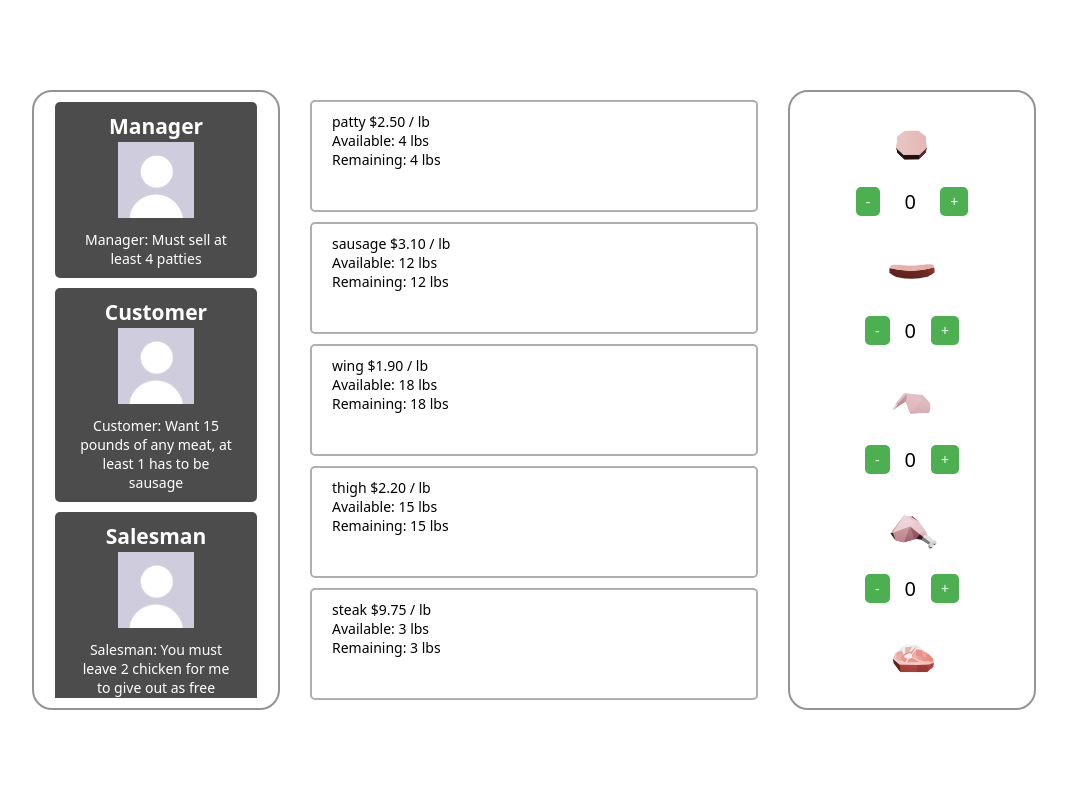
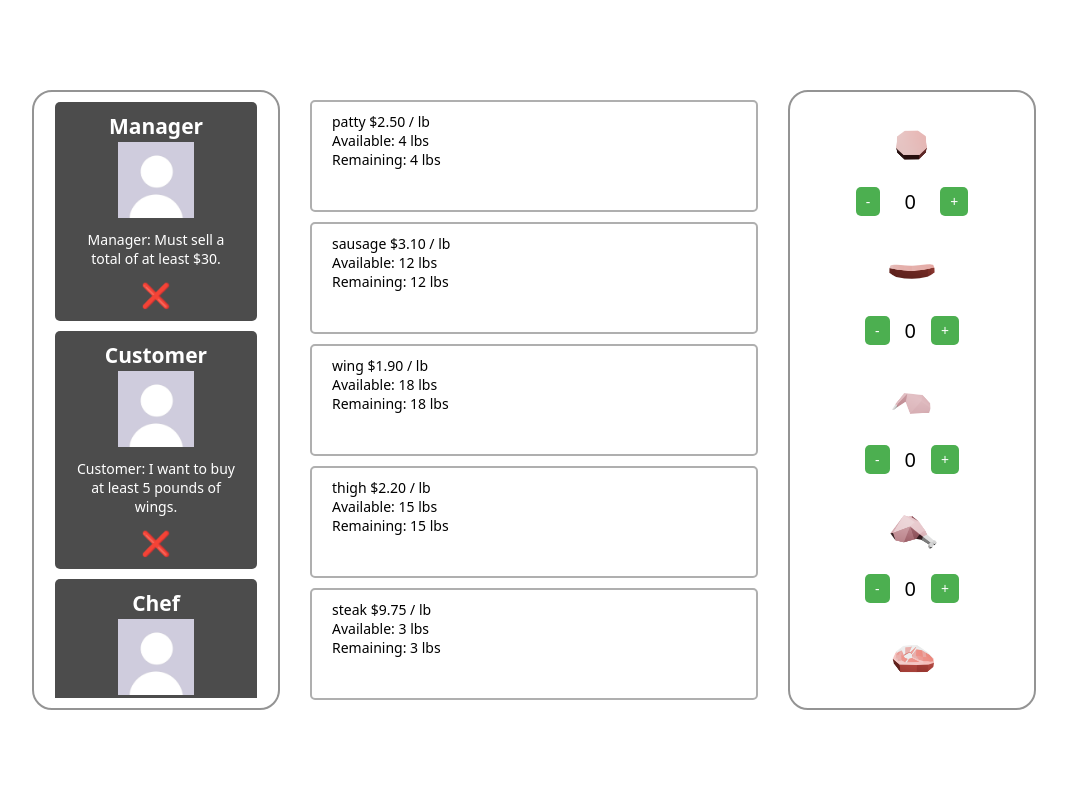
Before and after one commit to jessliu11/meat-my-requests, a website built with Vite: page main.html in a window 1280 px wide. Shown: the whole page, without its empty margins (106-1173 px from the left). Built offline with nearby package versions, Linux system fonts and the light colour scheme.

Commit message:
evaluating persona requests (evaluateRequests) and providing live-screen feedback

```diff
--- a/main.html
+++ b/main.html
@@ -12,15 +12,15 @@
             <div class="text-panels-container-persona">
                 <div class="persona-panel" id="manager-panel">
                     <h2>Manager</h2> <img src="/img/profile.jpg" alt="Manager" class="manager">
-                    <p>Manager: Must sell at least 4 patties</p>
+                    <p>Manager: Must sell a total of at least $30.</p>
                 </div>
                 <div class="persona-panel" id="customer-panel">
                     <h2>Customer</h2> <img src="/img/profile.jpg" alt="Customer" class="customer">
-                    <p>Customer: Want 15 pounds of any meat, at least 1 has to be sausage</p>
+                    <p>Customer: I want to buy at least 5 pounds of wings.</p>
                 </div>
-                <div class="persona-panel" id="salesman-panel">
-                    <h2>Salesman</h2> <img src="/img/profile.jpg" alt="Salesman" class="salesman">
-                    <p>Salesman: You must leave 2 chicken for me to give out as free samples</p>
+                <div class="persona-panel" id="chef-panel">
+                    <h2>Chef</h2> <img src="/img/profile.jpg" alt="Chef" class="chef">
+                    <p>Chef: You should keep at least 2 pounds of steak.</p>
                 </div>
             </div>
 
--- a/src/gameState.js
+++ b/src/gameState.js
@@ -84,3 +84,26 @@ export function derivedState(state){
 
     return derived;
 }
+
+export function evaluateRequests(state, derived) {
+    const results = {};
+
+    for (const request of state.round.requests){
+        let met = false;
+        switch(request.type){
+            case "SELL_TOTAL_VALUE_AT_LEAST":
+                met = derived.totalRevenueSold >= request.target;
+                break;
+            case "SELL_MEAT_WEIGHT_AT_LEAST":
+                met = state.plan.sell[request.meat] >= request.target;
+                break;
+            case "KEEP_MEAT_WEIGHT_AT_LEAST":
+                met = derived.remainingPounds[request.meat] >= request.target;
+                break;
+            default:
+                met = false;
+        }
+        results[request.persona] = met;
+    }
+    return results;
+}
--- a/src/style.scss
+++ b/src/style.scss
@@ -123,6 +123,19 @@
     padding: 2px;
 
   }
+
+  .status {
+    font-size: 24px;
+    margin-top: 10px;
+  }
+
+  .met {
+    color: green;
+  }
+
+  .unmet {
+    color: red;
+  }
 }
 
 .meat-panel {
--- a/src/ui.js
+++ b/src/ui.js
@@ -1,7 +1,10 @@
 // filepath: src/ui.js
-import { MEATS, state, remainingMeat } from './gameState.js';
+import { MEATS, state, remainingMeat, derivedState, evaluateRequests } from './gameState.js';
 
 export function updateUI() {
+    const derived = derivedState(state);
+    const requestResults = evaluateRequests(state, derived)
+
     for (const meat of MEATS) {
         const orderedSpan = document.querySelector(`.${meat}-ordered`);
         if (orderedSpan) {
@@ -18,6 +21,28 @@ export function updateUI() {
             remainingSpan.textContent = `${remainingMeat(meat)} lbs`;
         }
     }
+
+    // update persona panels
+    updatePersonaPanels(requestResults);
+}
+
+function updatePersonaPanels(requestResults) {
+    const personas = ['manager', 'customer', 'chef'];
+    for (const persona of personas) {
+        const panel = document.getElementById(`${persona}-panel`);
+        if (panel) {
+            const statusElement = panel.querySelector('.status') || createStatusElement(panel);
+            statusElement.textContent = requestResults[persona] ? '✅' : '❌';
+            statusElement.className = `status ${requestResults[persona] ? 'met' : 'not met'}`;
+        }
+    }
+}
+
+function createStatusElement(panel) {
+    const status = document.createElement('span');
+    status.className = 'status';
+    panel.appendChild(status);
+    return status;
 }
 
 export function initializePrices() {
```
